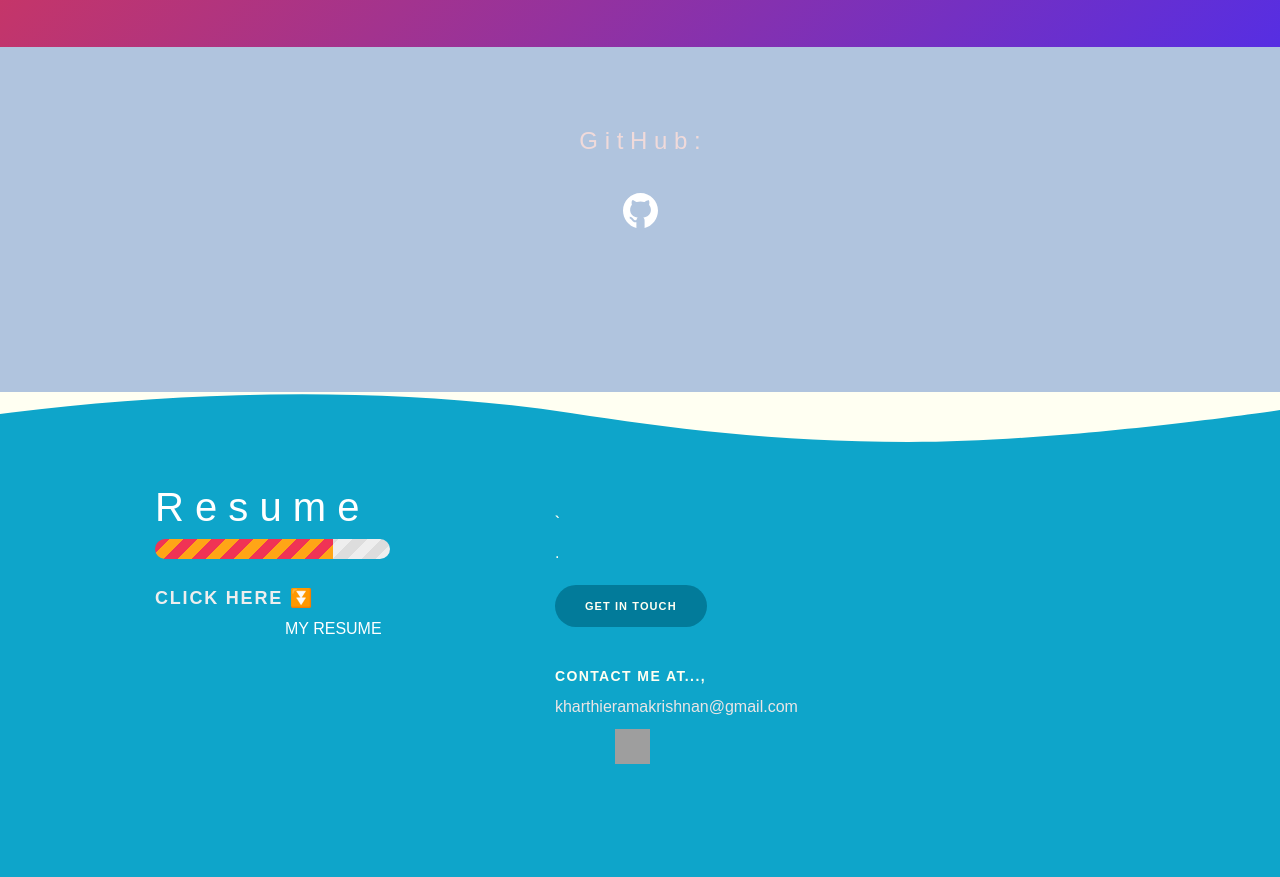
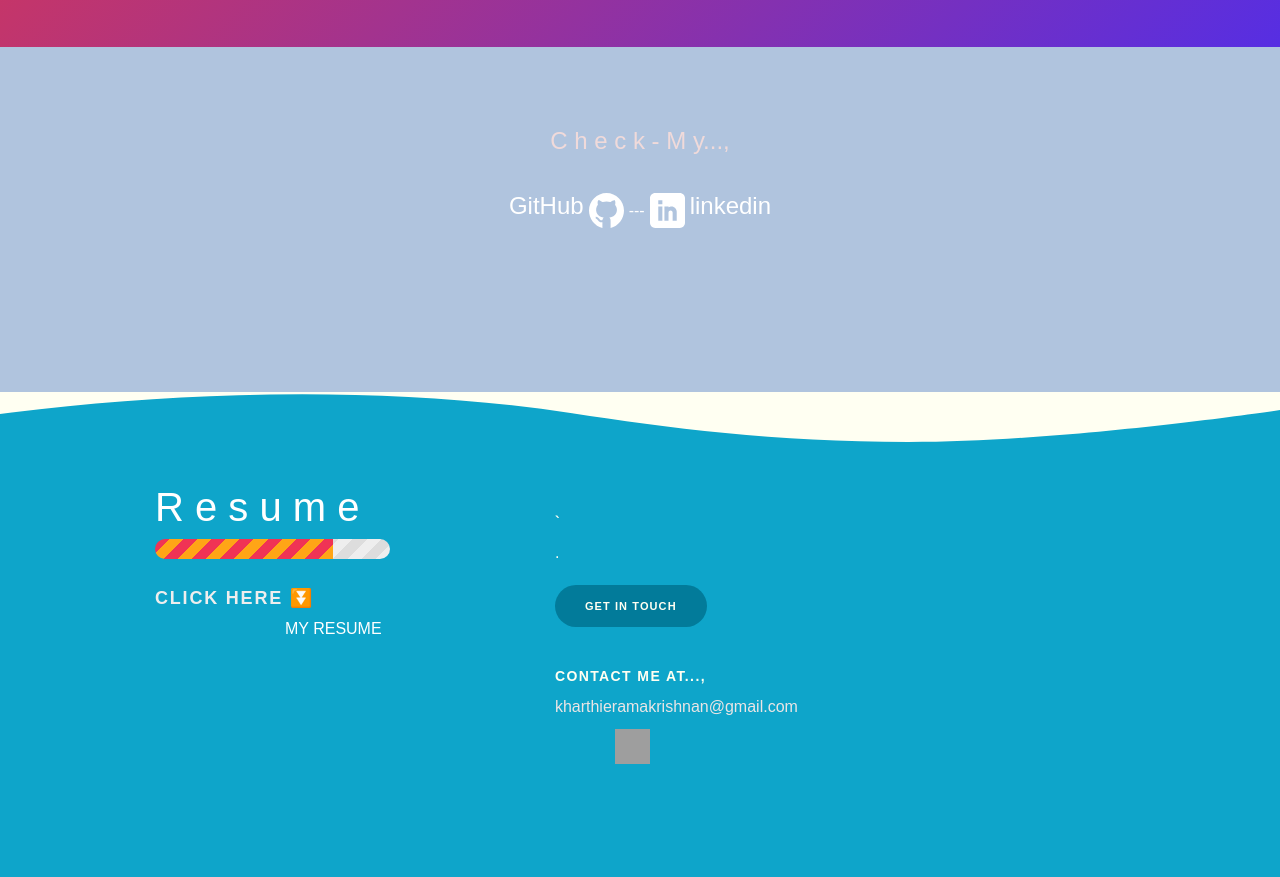
Before and after one commit to Kharthie/Portfolio, a React (Create React App) app: page / in a window 1280 px wide. Shown: the part 5980-6857 px from the top of the page. Built offline with nearby package versions, Linux system fonts and the light colour scheme; grey boxes are pictures that could not be loaded.

Commit message:
add linkedin

```diff
--- a/src/components/FollowComponent.js
+++ b/src/components/FollowComponent.js
@@ -9,12 +9,11 @@ class Follow extends Component {
     return (
       <section id="follow">
         <div className="container text-center">
-          <h4>G i t H u b :</h4>
+          <h4>C h e c k - M y...,</h4>
         </div>
         <br />
-
-
         <div className="container horizontal-links">
+        <h4>GitHub</h4>
           <img
             style={{ width: "35px", height: "35px", margin: "5px" }}
             src={this.props.details.profile_links.github.image}
@@ -24,16 +23,17 @@ class Follow extends Component {
             }
           />
           <br></br>
-
-
-          {/* <img
+          <div>---</div>
+          <img
             style={{ width: "35px", height: "35px", margin: "5px" }}
-            src={this.props.details.profile_links.email.image}
+            src={this.props.details.profile_links.linkedin.image}
             alt="email"
             onClick={() =>
-              this.openLink(this.props.details.profile_links.email)
+              this.openLink(this.props.details.profile_links.linkedin)
             }
-          />  */}
+          />
+          <br></br>
+          <h4>linkedin</h4>
         </div>
       </section>
     );
--- a/src/components/Footer.js
+++ b/src/components/Footer.js
@@ -5,7 +5,7 @@ class Footer extends Component {
   render() {
     return (
       <>
-        <div class="pg-footer">
+     <div class="pg-footer">
           <footer class="footer">
             <svg
               class="footer-wave-svg"
--- a/src/shared/details.js
+++ b/src/shared/details.js
@@ -9,6 +9,10 @@ export const DETAILS = {
     github: {
       link: "https://github.com/Kharthie",
       image: "assets/images/github.svg",
+    },
+    linkedin: {
+      link: "https://www.linkedin.com/in/kharthie-ramakrishnan-914589220/",
+      image: "assets/images/linkedin.svg",
     },
   },
   profile_image: "assets/images/profile_image.jpeg",
```
